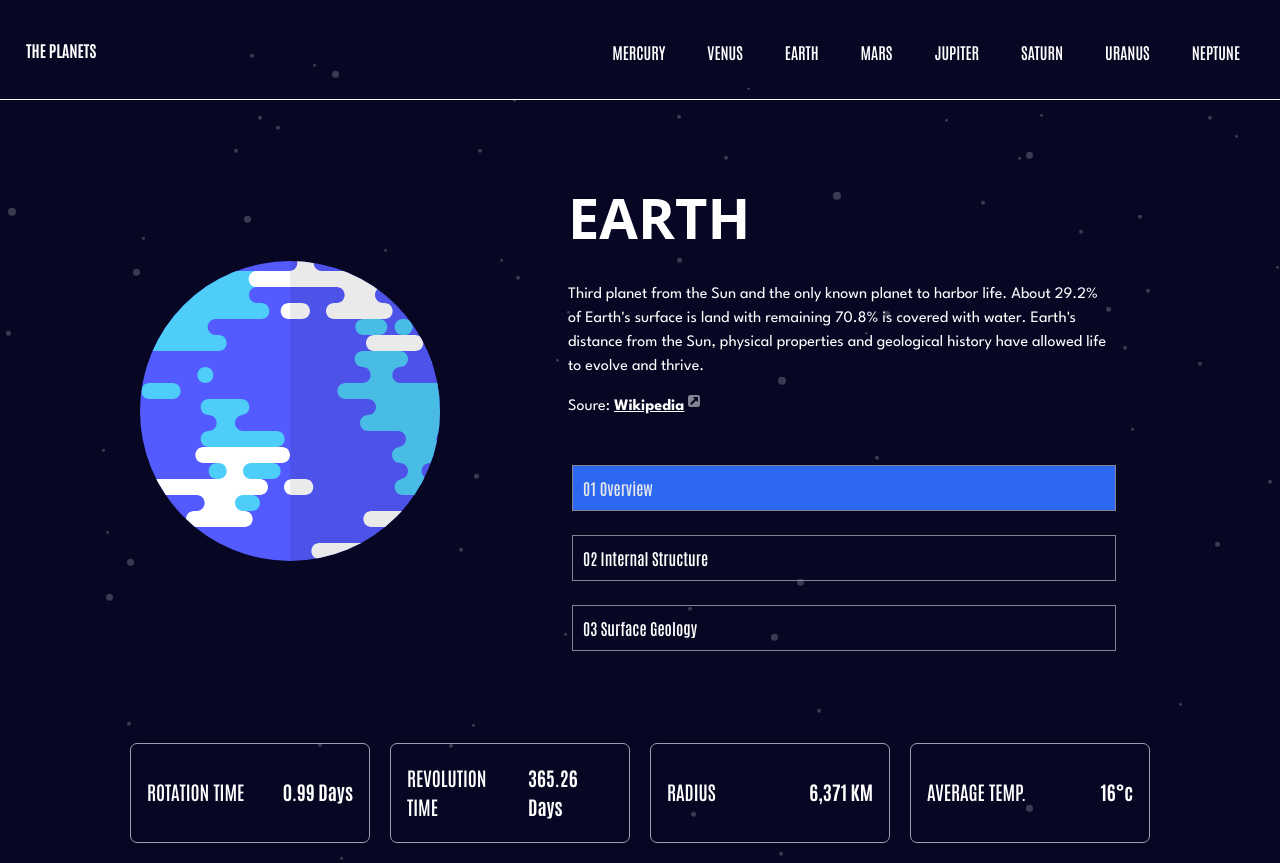
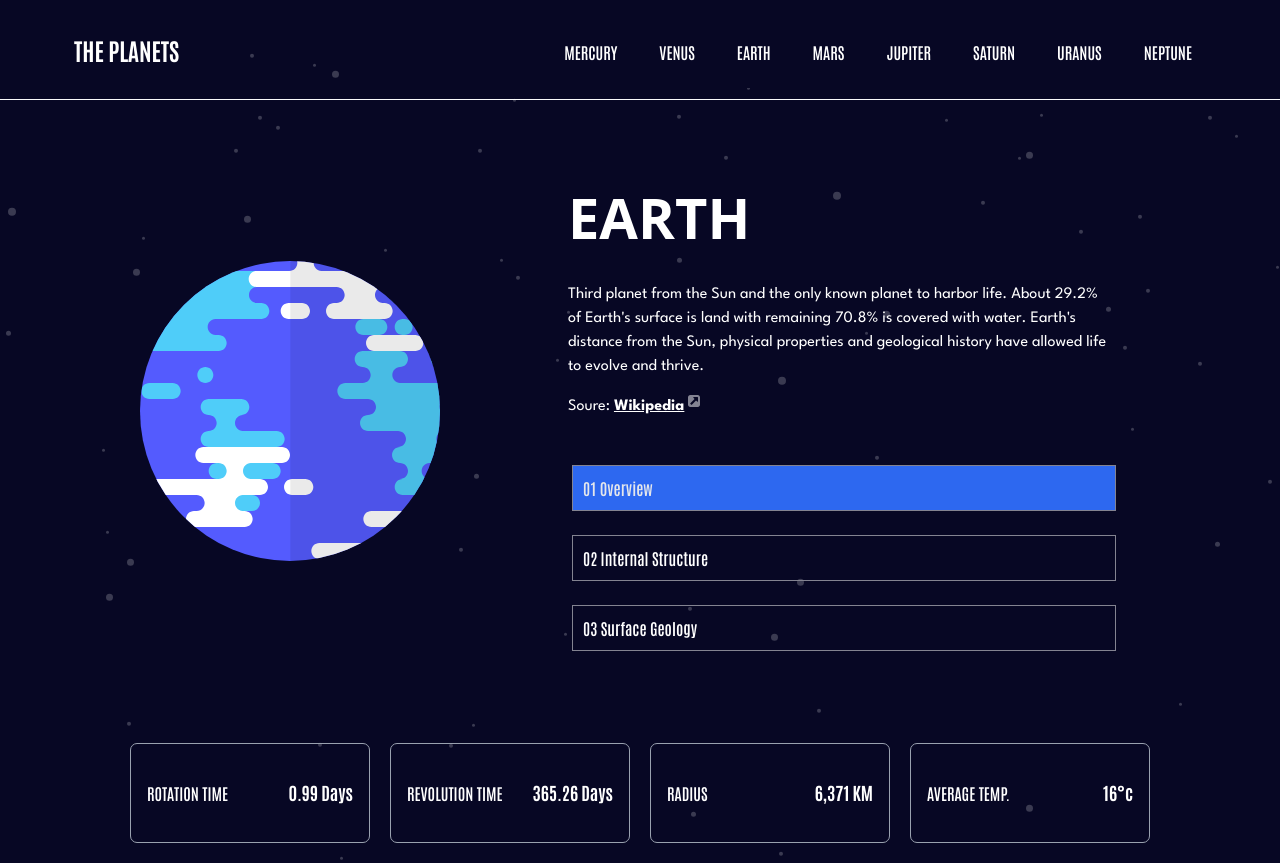
Before and after one commit to ItaloDev-Marcelo/planets-fect, a React (Vite) app: page / in a window 1280 px wide. Built offline with nearby package versions, Linux system fonts and the light colour scheme.

Commit message:
style:fix style on nav,communLayout,navegationTab

```diff
--- a/src/Nav/Nav.tsx
+++ b/src/Nav/Nav.tsx
@@ -6,9 +6,9 @@ import type { NavProps } from '../types/nav.type'
 const Nav = ({navBar, handleNavBar}:NavProps ) => {
   return (
     <nav className='flex flex-col px-2 w-full xl:flex-row md:justify-center
-     border-b md:gap-5 border-gray-50 md:items-center xl:justify-between text-white xl:h-25 xl:py-10 ' >
+     border-b md:gap-5 border-gray-50 md:items-center xl:justify-between text-white xl:h-25 xl:py-10 xl:px-14 ' >
       <div className='p-2 my-7 md:my-1.5 flex flex-row justify-between items-center'>
-          <a href='#' className="uppercase pl-2.5 font-bold ">The Planets</a>
+          <a href='#' className="uppercase pl-2.5 font-bold md:text-2xl ">The Planets</a>
           <button className='md:hidden' onClick={handleNavBar}><img src={Hamburger}/></button>
        </div>
 
--- a/src/components/Layout/CommunLayout.tsx
+++ b/src/components/Layout/CommunLayout.tsx
@@ -24,7 +24,7 @@ const CommunLayout = ({data}:CommunLayoutProps) => {
            <section className='w-100 md:w-125 lg:w-100 xl:w-150 text-center lg:text-left px-7 '>
                 <h1 className='font-bold text-[1.5em] uppercase my-5 text-2xl xl:text-[3.5rem]'>{data.name}</h1>
                 <InformationBlock selectTab={selectTab} data={data} />
-               <div className='flex mt-4 md:flex  pt-2.5  md:w-120 xl:flex-col xl:w-[100%] '>
+               <div className='hidden mt-4 md:flex  pt-2.5  md:w-120 xl:flex-col xl:w-[100%] '>
                   <ButtonSelect name={data.name} valor="overview" handleTabClick={handleTabClick}  selectTab={selectTab} title='01 Overview' />
                   <ButtonSelect name={data.name} valor="structure" handleTabClick={handleTabClick} selectTab={selectTab} title='02 Internal Structure' />
                   <ButtonSelect name={data.name} valor="geology" handleTabClick={handleTabClick}  selectTab={selectTab} title='03 Surface Geology' />
@@ -33,21 +33,24 @@ const CommunLayout = ({data}:CommunLayoutProps) => {
        </div>
        <div className='flex flex-col   md:flex-row justify-center items-center gap-5 mt-15 p-5'>
          <article className='w-full flex  flex-row md:w-40 xl:w-60  h-25 p-4 border border-gray-400 rounded-[7px]
-          gap-2.5 items-center justify-between flex-col '>
-           <div><h2 className='uppercase text-[1.2em] font-semibold '>Rotation time</h2></div>
-           <div><h3 className='text-[1.2em] font-bold'>{data.rotation}</h3></div>
+          gap-2.5 items-center justify-between md:flex-col xl:flex-row'>
+           <div><h2 className='uppercase text-[.9em] xl:text-[1em]  font-semibold  '>Rotation time</h2></div>
+           <div><h3 className='text-[1.1em] font-bold'>{data.rotation}</h3></div>
          </article>
-         <article className='w-full flex flex-row md:w-40  xl:w-60 h-25  p-4  border border-gray-400 rounded-[7px] gap-2.5 items-center justify-between flex-col'>
-            <div><h2 className='uppercase text-[1.2em] font-semibold'>Revolution time</h2></div>
-           <div> <h3 className='text-[1.2em] font-bold'>{data.revolution}</h3></div>
+         <article className='w-full flex flex-row md:w-40  xl:w-60 h-25  p-4  border
+          border-gray-400 rounded-[7px] gap-2.5 items-center justify-between md:flex-col xl:flex-row'>
+            <div><h2 className='uppercase text-[.9em] xl:text-[1em]  font-semibold '>Revolution time</h2></div>
+           <div> <h3 className='text-[1.1em] font-bold'>{data.revolution}</h3></div>
          </article>
-         <article className='w-full flex flex-row md:w-40 xl:w-60  h-25  p-4  border border-gray-400 rounded-[7px] gap-2.5 items-center justify-between flex-col'>
-            <h2 className='uppercase text-[1.2em] font-semibold'>Radius</h2>
-             <h3 className='text-[1.2em] font-bold'>{data.radius}</h3>
+         <article className='w-full flex flex-row md:w-40 xl:w-60
+          h-25  p-4  border border-gray-400 rounded-[7px] gap-2.5 items-center justify-between md:flex-col xl:flex-row'>
+            <h2 className='uppercase text-[.9em] xl:text-[1em]  font-semibold '>Radius</h2>
+             <h3 className='text-[1.1em] font-bold'>{data.radius}</h3>
          </article>
-         <article className='w-full flex flex-row md:w-40 xl:w-60  h-25  p-4  border border-gray-400 rounded-[7px] gap-2.5 items-center justify-between flex-col'>
-            <div> <h2 className='uppercase text-[1.2em] font-semibold'>Average temp.</h2></div>
-             <div> <h3 className='text-[1.2em] font-bold'>{data.temperature}</h3></div>
+         <article className='w-full flex flex-row md:w-40 xl:w-60  h-25  p-4
+         border border-gray-400 rounded-[7px] gap-2.5 items-center justify-between md:flex-col xl:flex-row'>
+            <div> <h2 className='uppercase text-[.9em] xl:text-[1em]  font-semibold '>Average temp.</h2></div>
+             <div> <h3 className='text-[1.1em] font-bold'>{data.temperature}</h3></div>
          </article>
        </div>
     </main>
--- a/src/components/navegationTab.tsx
+++ b/src/components/navegationTab.tsx
@@ -7,7 +7,7 @@ const NavegationTab = ({handleTabClick,selectTab,color}:NavegationTabProps) => {
                 <ButtonBar handleTabClick={handleTabClick} selectTab={selectTab} color={color} valor='overview' title='overview' />
                 <div className='mx-9'><ButtonBar handleTabClick={handleTabClick} selectTab={selectTab} color={color} valor='structure' title='structure' /></div>
                 <ButtonBar handleTabClick={handleTabClick} selectTab={selectTab} color={color} valor='geology' title='surface' />
-       <div className={`absolute top-13 ${selectTab === 'overview' && 'left-8 w-20'}  ${selectTab === 'structure' && 'left-39 w-19'} ${selectTab === 'geology' && 'left-73 w-15'}    h-1 bg-${color}`}></div>
+       <div className={`absolute top-13 ${selectTab === 'overview' && 'left-7 w-20'}  ${selectTab === 'structure' && 'left-37 w-19'} ${selectTab === 'geology' && 'left-70 w-15'}    h-1 bg-${color}`}></div>
       </div>
   )
 }
```
